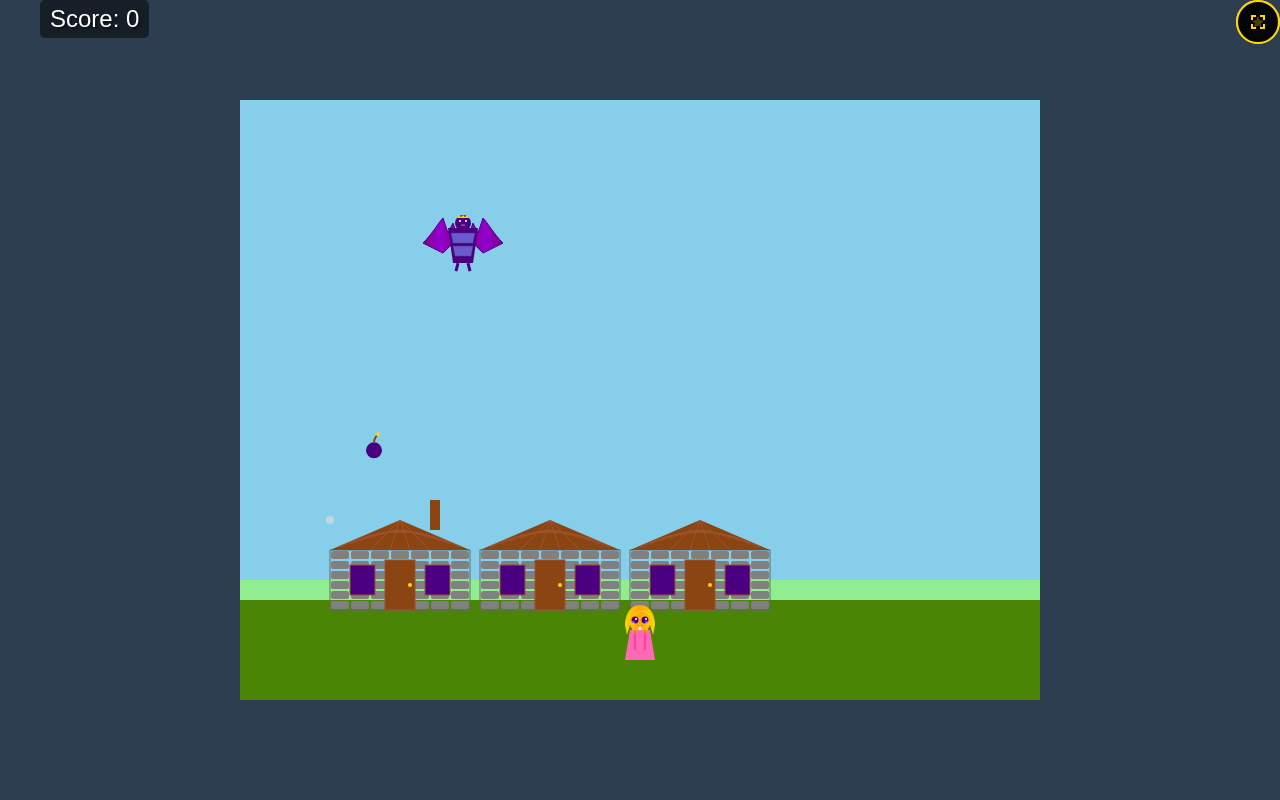
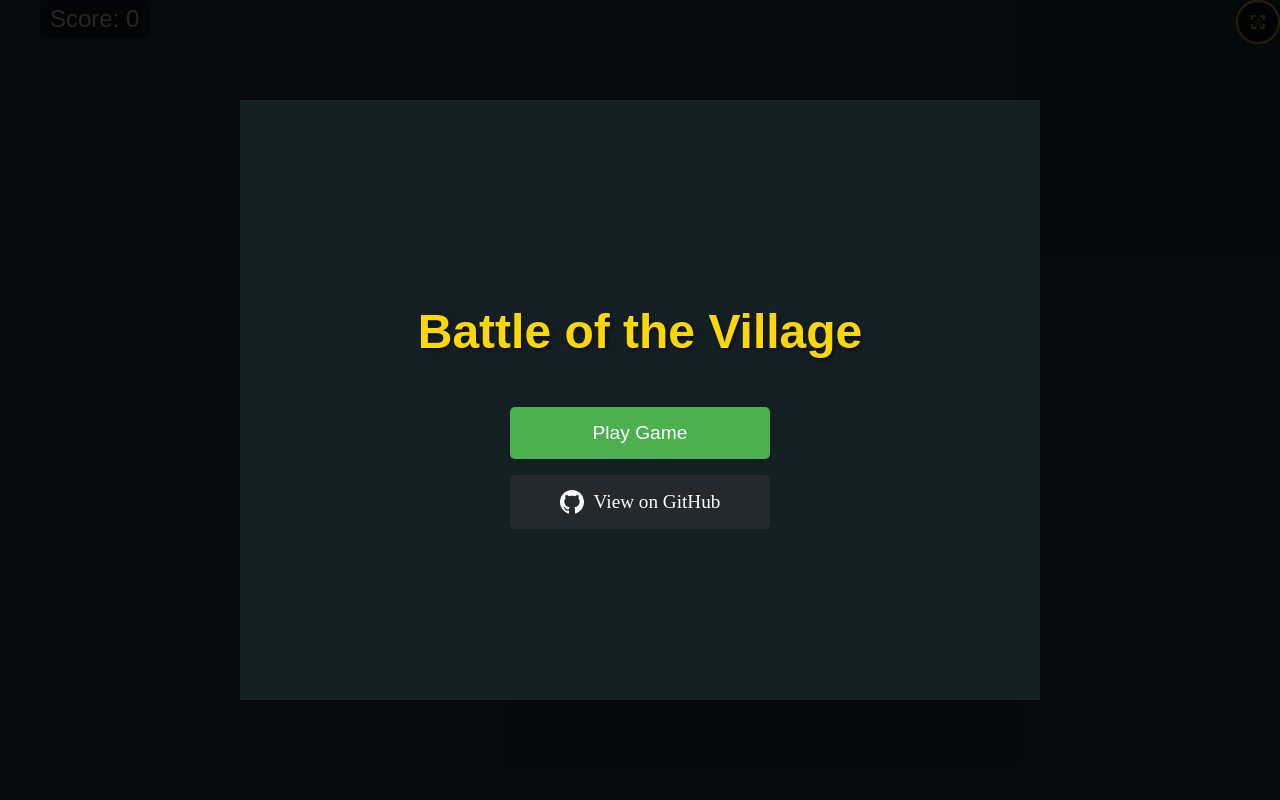
Before and after one commit to awaliuddin/Game-Battle-Village, a Flask app: page / in a window 1280 px wide. Run offline with Flask 3, Linux system fonts and the light colour scheme; data that the repository does not hold is empty; some libraries are stand-ins or nearby versions.

Commit message:
Agent query: Is the splash screen displaying correctly with a 'Play Game' button and a GitHub button? And when you click 'Play Game', does it smoothly transition to the game?
Add splash screen with "Play" and "GitHub" options.

Screenshot: https://storage.googleapis.com/screenshot-production-us-central1/ba85b831-aebb-4ba4-b0cd-6e39dabc6769/20310fda-1e14-47fe-8c42-9a58c8e49782.jpg

```diff
--- a/static/css/style.css
+++ b/static/css/style.css
@@ -211,3 +211,84 @@ body {
         transform: translate(50%, -50%);
     }
 }
+
+/* Splash Screen Styles */
+#splash-screen {
+    position: fixed;
+    top: 0;
+    left: 0;
+    width: 100%;
+    height: 100%;
+    background: rgba(0, 0, 0, 0.85);
+    display: flex;
+    flex-direction: column;
+    justify-content: center;
+    align-items: center;
+    z-index: 1000;
+    transition: opacity 0.5s ease-in-out;
+}
+
+#splash-screen.hidden {
+    opacity: 0;
+    pointer-events: none;
+}
+
+#splash-screen h1 {
+    color: #FFD700;
+    font-size: 3em;
+    margin-bottom: 1em;
+    text-shadow: 2px 2px 4px rgba(0, 0, 0, 0.5);
+    font-family: 'Arial', sans-serif;
+    text-align: center;
+}
+
+.button-container {
+    display: flex;
+    flex-direction: column;
+    gap: 1em;
+}
+
+.splash-button {
+    padding: 15px 30px;
+    font-size: 1.2em;
+    border: none;
+    border-radius: 5px;
+    cursor: pointer;
+    transition: transform 0.2s ease-in-out;
+    background: #4CAF50;
+    color: white;
+    text-decoration: none;
+    display: flex;
+    align-items: center;
+    justify-content: center;
+    gap: 10px;
+    min-width: 200px;
+}
+
+.splash-button:hover {
+    transform: scale(1.05);
+}
+
+.github-button {
+    background: #24292e;
+}
+
+.github-icon {
+    width: 24px;
+    height: 24px;
+    fill: white;
+}
+
+/* Media queries for responsive design */
+@media (max-width: 768px) {
+    #splash-screen h1 {
+        font-size: 2em;
+        padding: 0 20px;
+    }
+
+    .splash-button {
+        padding: 12px 24px;
+        font-size: 1em;
+        min-width: 180px;
+    }
+}
--- a/static/js/game.js
+++ b/static/js/game.js
@@ -4,6 +4,25 @@ class Game {
         this.ctx = this.canvas.getContext('2d');
         this.setupCanvas();
 
+        // Initialize game state
+        this.isGameStarted = false;
+
+        // Setup splash screen handlers
+        this.setupSplashScreen();
+
+        // Initialize game components (but don't start the game loop yet)
+        this.initializeGameComponents();
+    }
+
+    setupSplashScreen() {
+        const playButton = document.getElementById('play-button');
+        playButton.addEventListener('click', () => {
+            document.getElementById('splash-screen').classList.add('hidden');
+            this.startGame();
+        });
+    }
+
+    initializeGameComponents() {
         this.player = new Player(380, 500);
         this.warlord = new Warlord(360, 100);
         this.score = 0;
@@ -19,8 +38,23 @@ class Game {
         this.villageBackground.src = '/static/assets/village.svg';
 
         this.setupEventListeners();
+
+        // Initialize audio but don't start playing yet
+        if (typeof audioManager !== 'undefined') {
+            audioManager.initialize();
+        }
+
+        this.updateHighScores();
+    }
+
+    startGame() {
+        this.isGameStarted = true;
         this.gameLoop();
-        this.updateHighScores();
+
+        // If using touch device, show touch controls
+        if (this.isTouchDevice) {
+            this.setupTouchControls();
+        }
     }
 
     setupCanvas() {
@@ -257,8 +291,8 @@ class Game {
             },
             body: JSON.stringify(gameStats)
         })
-        .then(() => this.updateHighScores())
-        .catch(err => console.error('Error saving score:', err));
+            .then(() => this.updateHighScores())
+            .catch(err => console.error('Error saving score:', err));
     }
 
     resetGame() {
@@ -287,6 +321,8 @@ class Game {
     }
 
     gameLoop() {
+        if (!this.isGameStarted) return;
+
         this.update();
         this.draw();
         requestAnimationFrame(() => this.gameLoop());
--- a/templates/index.html
+++ b/templates/index.html
@@ -8,6 +8,18 @@
 </head>
 <body>
     <div id="game-container">
+        <div id="splash-screen">
+            <h1>Battle of the Village</h1>
+            <div class="button-container">
+                <button id="play-button" class="splash-button">Play Game</button>
+                <a href="https://github.com/your-repo" target="_blank" class="splash-button github-button">
+                    <svg viewBox="0 0 24 24" class="github-icon">
+                        <path d="M12 0c-6.626 0-12 5.373-12 12 0 5.302 3.438 9.8 8.207 11.387.599.111.793-.261.793-.577v-2.234c-3.338.726-4.033-1.416-4.033-1.416-.546-1.387-1.333-1.756-1.333-1.756-1.089-.745.083-.729.083-.729 1.205.084 1.839 1.237 1.839 1.237 1.07 1.834 2.807 1.304 3.492.997.107-.775.418-1.305.762-1.604-2.665-.305-5.467-1.334-5.467-5.931 0-1.311.469-2.381 1.236-3.221-.124-.303-.535-1.524.117-3.176 0 0 1.008-.322 3.301 1.23.957-.266 1.983-.399 3.003-.404 1.02.005 2.047.138 3.006.404 2.291-1.552 3.297-1.23 3.297-1.23.653 1.653.242 2.874.118 3.176.77.84 1.235 1.911 1.235 3.221 0 4.609-2.807 5.624-5.479 5.921.43.372.823 1.102.823 2.222v3.293c0 .319.192.694.801.576 4.765-1.589 8.199-6.086 8.199-11.386 0-6.627-5.373-12-12-12z"/>
+                    </svg>
+                    View on GitHub
+                </a>
+            </div>
+        </div>
         <canvas id="gameCanvas"></canvas>
         <div id="ui-overlay">
             <div id="player-health"></div>
```
